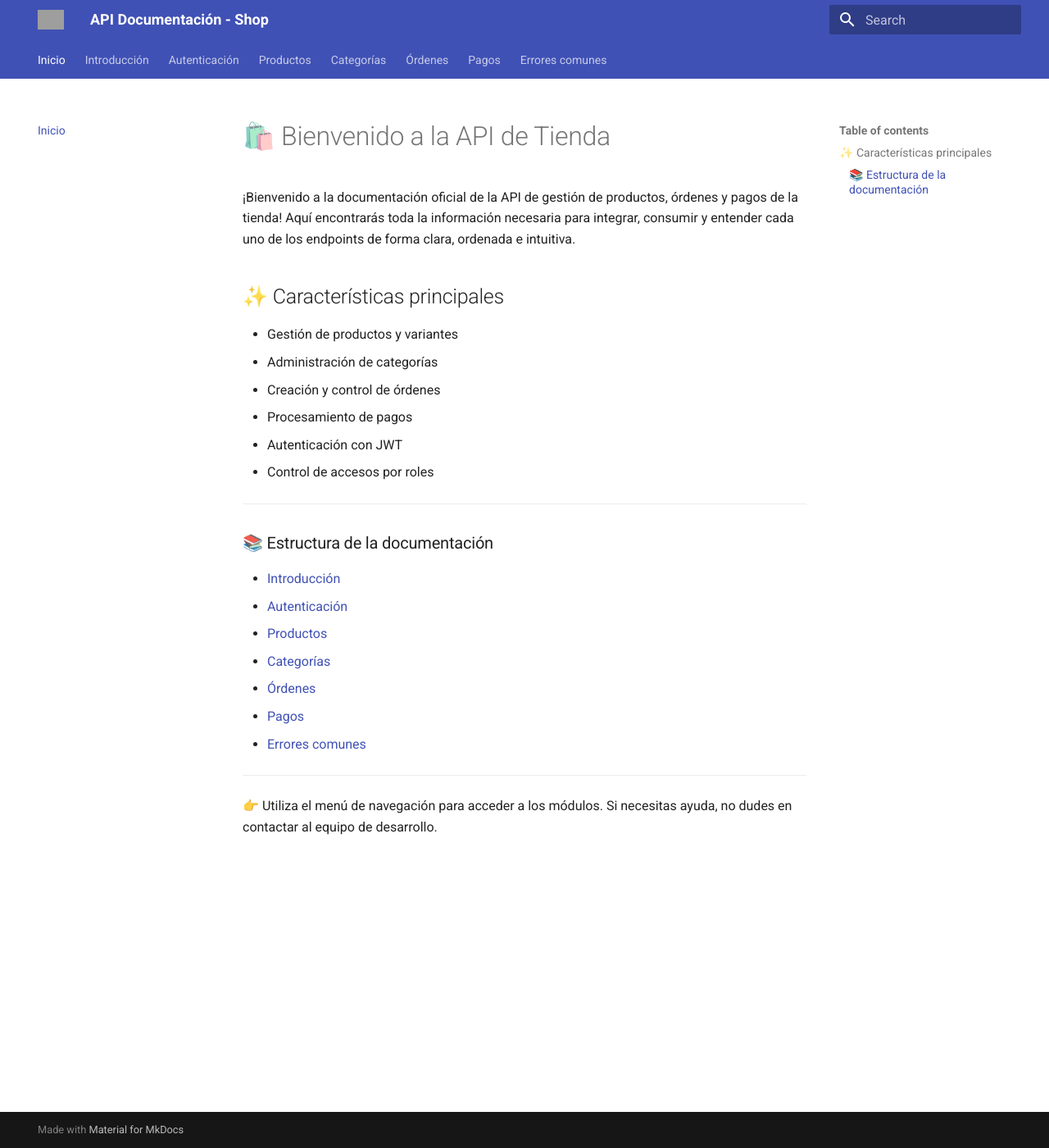
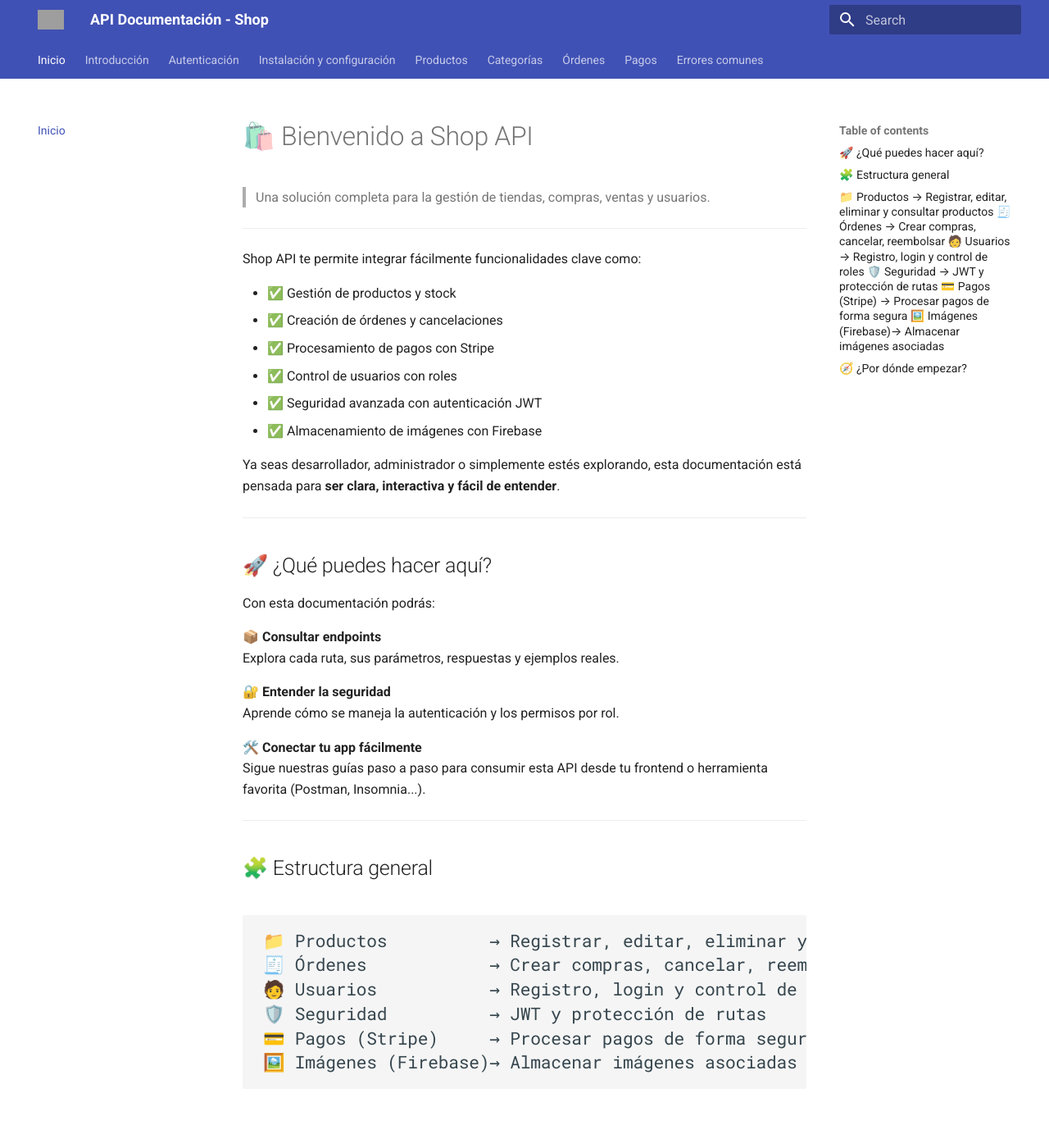
Before and after one commit to Fabio-Alfredo/Shop-Backend-express, an MkDocs documentation site: the page built from docs/index.md, in a window 1280 px wide and 1400 px high. Shown: the whole window at 82% size. Built offline with MkDocs 1.6.1 and Material for MkDocs 9.7.7, drawn with Linux system fonts in a browser that asks for light colours; some of the changed text lies outside the part shown; grey boxes are pictures that could not be loaded.

Commit message:
:memo: feat: update documentation

````diff
--- a/docs/index.md
+++ b/docs/index.md
@@ -1,29 +1,51 @@
-# 🛍️ Bienvenido a la API de Tienda
+# 🛍️ Bienvenido a Shop API
 
-¡Bienvenido a la documentación oficial de la API de gestión de productos, órdenes y pagos de la tienda! Aquí encontrarás toda la información necesaria para integrar, consumir y entender cada uno de los endpoints de forma clara, ordenada e intuitiva.
-
-## ✨ Características principales
-
-- Gestión de productos y variantes
-- Administración de categorías
-- Creación y control de órdenes
-- Procesamiento de pagos
-- Autenticación con JWT
-- Control de accesos por roles
+> Una solución completa para la gestión de tiendas, compras, ventas y usuarios.
 
 ---
 
-### 📚 Estructura de la documentación
+Shop API te permite integrar fácilmente funcionalidades clave como:
 
-- [Introducción](introduction.md)
-- [Autenticación](authentication.md)
-- [Productos](products/register.md)
-- [Categorías](categories/create.md)
-- [Órdenes](orders/create.md)
-- [Pagos](payments/create.md)
-- [Errores comunes](errors.md)
+- ✅ Gestión de productos y stock
+- ✅ Creación de órdenes y cancelaciones
+- ✅ Procesamiento de pagos con Stripe
+- ✅ Control de usuarios con roles
+- ✅ Seguridad avanzada con autenticación JWT
+- ✅ Almacenamiento de imágenes con Firebase
+
+Ya seas desarrollador, administrador o simplemente estés explorando, esta documentación está pensada para **ser clara, interactiva y fácil de entender**.
 
 ---
 
+## 🚀 ¿Qué puedes hacer aquí?
 
-👉 Utiliza el menú de navegación para acceder a los módulos. Si necesitas ayuda, no dudes en contactar al equipo de desarrollo.
+Con esta documentación podrás:
+
+📦 **Consultar endpoints**
+Explora cada ruta, sus parámetros, respuestas y ejemplos reales.
+
+🔐 **Entender la seguridad**
+Aprende cómo se maneja la autenticación y los permisos por rol.
+
+🛠️ **Conectar tu app fácilmente**
+Sigue nuestras guías paso a paso para consumir esta API desde tu frontend o herramienta favorita (Postman, Insomnia...).
+
+---
+
+## 🧩 Estructura general
+
+```plaintext
+📁 Productos          → Registrar, editar, eliminar y consultar productos
+🧾 Órdenes            → Crear compras, cancelar, reembolsar
+🧑 Usuarios           → Registro, login y control de roles
+🛡️ Seguridad          → JWT y protección de rutas
+💳 Pagos (Stripe)     → Procesar pagos de forma segura
+🖼️ Imágenes (Firebase)→ Almacenar imágenes asociadas
+```
+---
+
+## 🧭 ¿Por dónde empezar?
+
+Te recomendamos comenzar por 👉 [**Introducción**](introduction.md), donde aprenderás cómo instalar y configurar el entorno en pocos pasos.
+
+---
--- /dev/null
+++ b/docs/instalacion.md
@@ -0,0 +1,88 @@
+# ⚙️ Instalación y configuración
+
+Bienvenido a la guía de instalación de **Shop API**.
+Aquí aprenderás cómo poner en marcha el proyecto en tu máquina paso a paso.
+
+---
+
+## 📋 Requisitos previos
+
+Antes de comenzar, asegúrate de tener instalado lo siguiente:
+
+- ✅ [Node.js](https://nodejs.org/es) – Versión LTS recomendada
+- ✅ [MySQL](https://dev.mysql.com/downloads/installer/) – Base de datos relacional
+- ✅ [Git](https://git-scm.com/) – Para clonar el repositorio
+- ✅ Cuenta de [Stripe](https://dashboard.stripe.com/register) – Para procesar pagos
+- ✅ Cuenta de [Firebase](https://console.firebase.google.com/) – Para almacenar imágenes
+
+---
+
+## 🔥 Clave de Firebase
+
+La API utiliza Firebase para almacenar imágenes de productos.
+Debes generar un archivo `serviceAccountKey.json` desde la consola de Firebase y colocarlo en la **raíz del proyecto**.
+
+```bash
+/mi-proyecto
+├── node_modules/
+├── src/
+├── .env
+├── serviceAccountKey.json 👈 Aquí
+└── README.md
+```
+#### 🔗 [Guía de configuración de Firebase](https://firebase.google.com/docs/admin/setup)
+
+## 🛠️ Instalación
+
+1. Clona el repositorio
+
+```bash
+git clone https://github.com/tu-usuario/shop-backend-express.git
+cd shop-backend-express
+```
+
+2. Instala las dependencias
+
+```bash
+npm install
+```
+
+3. Configura las variables de entorno
+
+Copia el archivo `.env.example` a `.env` y ajusta los valores según tu configuración.
+
+```bash
+cp .env.example .env
+```
+
+4. Inicia la base de datos
+
+Asegúrate de tener MySQL en funcionamiento y crea una base de datos para el proyecto.
+
+```sql
+CREATE DATABASE shop;
+```
+
+5. Ejecuta las migraciones
+
+```bash
+npx sequelize-cli db:migrate
+```
+
+6. Inicia la aplicación
+
+```bash
+npm node --watch server.js
+```
+Lista! Ahora tu API debería estar corriendo en `http://localhost:3000`.(o el puerto que hayas configurado en `.env`).
+
+---
+## 🚀 ¿Dónde puedo probar la API?
+Puedes utilizar herramientas como [Postman](https://www.postman.com/) o [Insomnia](https://insomnia.rest/) para probar los endpoints de la API.
+
+---
+## 📚 ¿Qué hacer a continuación?
+
+👉 Ahora puedes pasar a la seccion de [Endpoints](endpoints.md) para explorar las funcionalidades disponibles.
+
+---
--- a/docs/introduction.md
+++ b/docs/introduction.md
@@ -1,19 +1,43 @@
-# 🧾 Introducción
+# 📘 Introducción
 
-Esta API está diseñada para ser utilizada por aplicaciones de e-commerce o gestión de pedidos. Todos los endpoints están protegidos por tokens JWT y tienen control de acceso por rol.
-
-## 🔐 Roles
-
-| Rol         | Descripción |
-|-------------|-------------|
-| Admin       | Acceso completo a todos los módulos |
-| Cliente     | Solo puede hacer pedidos, pagos y revisar órdenes |
-
-## 🔄 Flujo general de uso
-
-1. El usuario inicia sesión
-2. El administrador crea productos y categorías
-3. El cliente crea órdenes y realiza pagos
-4. El administrador puede reembolsar o procesar órdenes
+Shop API está diseñada para ser una solución flexible, segura y eficiente para la administración de tiendas digitales. Permite gestionar productos, usuarios, órdenes y pagos de manera automatizada, ofreciendo una experiencia robusta tanto para administradores como para desarrolladores.
 
 ---
+
+## 🧩 ¿Qué problemas resuelve?
+
+Con Shop API puedes:
+
+- 🛒 Registrar productos con nombre, imagen, precio, descripción y stock.
+- 🧑‍💼 Controlar usuarios con roles como administrador, cliente, etc.
+- 💳 Procesar pagos en línea con Stripe.
+- 📦 Crear órdenes, cancelarlas o solicitar reembolsos.
+- 🔐 Proteger rutas y operaciones mediante autenticación con JWT.
+- 🖼️ Subir y gestionar imágenes de productos usando Firebase.
+
+---
+
+## 🧱 Tecnologías utilizadas
+
+Estas son las librerías y herramientas clave usadas en el proyecto:
+
+```plaintext
+🚀 Express             → Framework web en Node.js
+🧠 Sequelize           → ORM para bases de datos SQL
+💾 MySQL               → Base de datos relacional
+🔐 JWT y bcrypt        → Autenticación segura y cifrado de contraseñas
+💳 Stripe              → Plataforma para pagos en línea
+🖼️ Firebase Storage    → Almacenamiento de imágenes
+🌐 CORS                → Permitir comunicación entre distintos dominios
+📦 dotenv              → Manejo de variables de entorno
+🔍 express-validator   → Validación de datos en las solicitudes
+❗ http-errors          → Manejo de errores HTTP estándar
+```
+
+---
+
+## 📋 ¿Necesitas algo para comenzar?
+
+Te recomendamos revisar la sección de [**Instalación y configuración**](instalacion.md) para preparar tu entorno de desarrollo.
+
+---
--- a/mkdocs.yml
+++ b/mkdocs.yml
@@ -21,6 +21,7 @@ nav:
   - Inicio: index.md
   - Introducción: introduction.md
   - Autenticación: authentication.md
+  - Instalación y configuración: instalacion.md
   - Productos:
       - Registrar producto: products/register.md
       - Buscar producto por categoría: products/find_by_category.md
````
